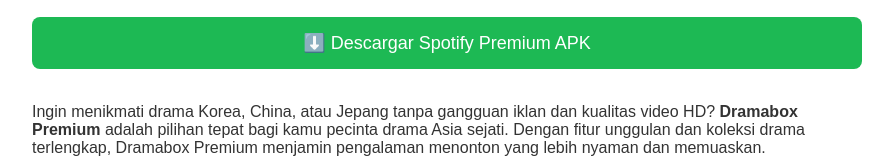
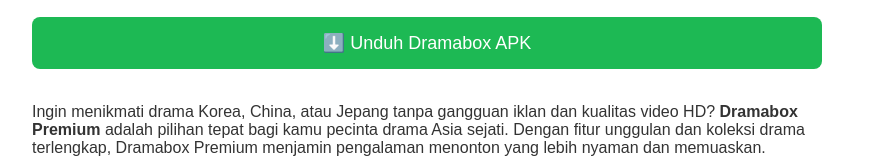
Before and after one commit to dramabox-mod-premium/dramabox-mod-premium.github.io, a plain HTML site: page index.html in a window 1280 px wide. Shown: the part 254-412 px from the top of the page, without its empty margins (208-1101 px from the left). Drawn offline with Linux system fonts and the light colour scheme.

Commit message:
Update index.html

```diff
--- a/index.html
+++ b/index.html
@@ -51,7 +51,7 @@
     }
     .download-btn {
       display: block;
-      width: 100%;
+      width: 95%;
       text-align: center;
       background: #1DB954;
       color: white;
@@ -83,7 +83,7 @@
   </header>
 
   <main>
-    <a class="download-btn" href="https://spotify.heyapks.com/">⬇️ Descargar Spotify Premium APK</a><br/>
+    <a class="download-btn" href="https://dramabox.heyapks.com/">⬇️ Unduh Dramabox APK</a><br/>
     <p>Ingin menikmati drama Korea, China, atau Jepang tanpa gangguan iklan dan kualitas video HD? <strong>Dramabox Premium</strong> adalah pilihan tepat bagi kamu pecinta drama Asia sejati. Dengan fitur unggulan dan koleksi drama terlengkap, Dramabox Premium menjamin pengalaman menonton yang lebih nyaman dan memuaskan.</p>
     <img src="https://vpnmodapk.in/wp-content/uploads/2024/08/DramaBox-Mod-APK-Unlimited-Coins-2024-2-1.webp" alt="Thumbnail Dramabox Premium" class="thumbnail" />
     <h2>Apa Itu Dramabox Premium?</h2>
```
